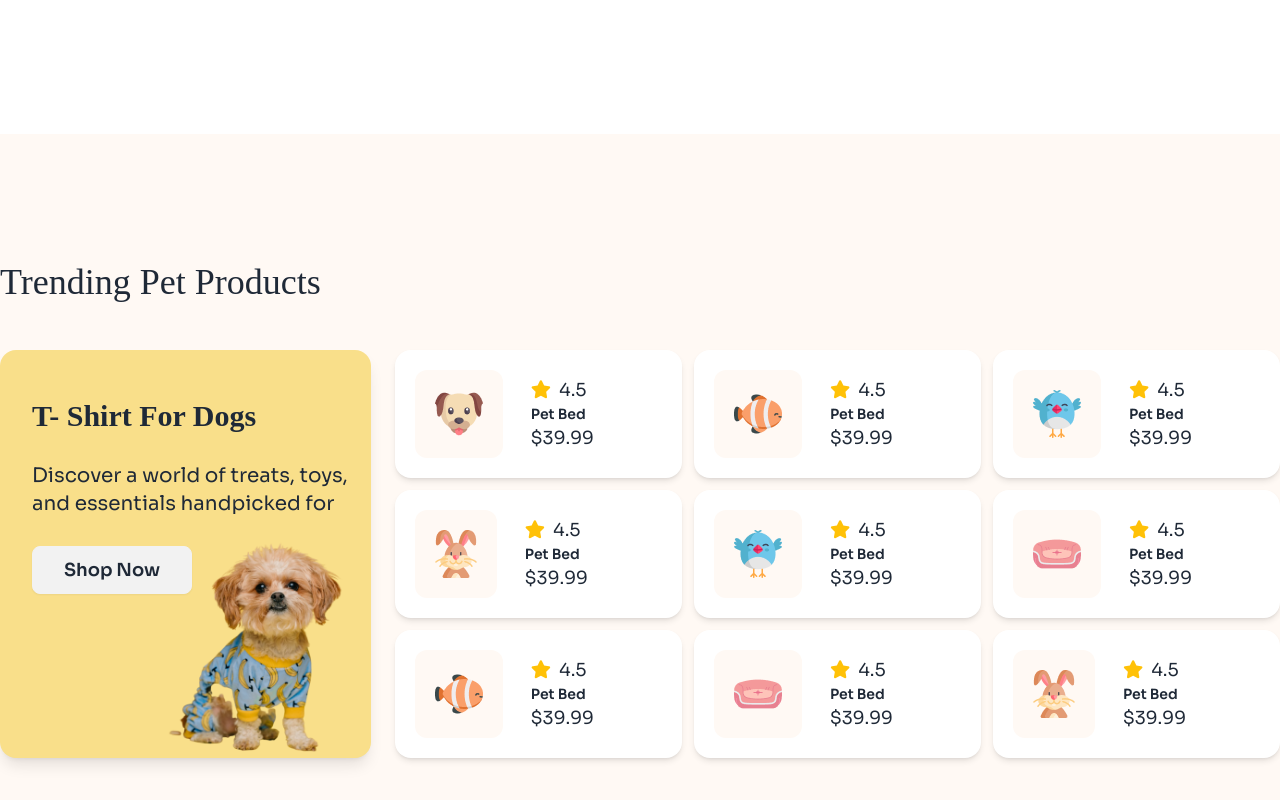
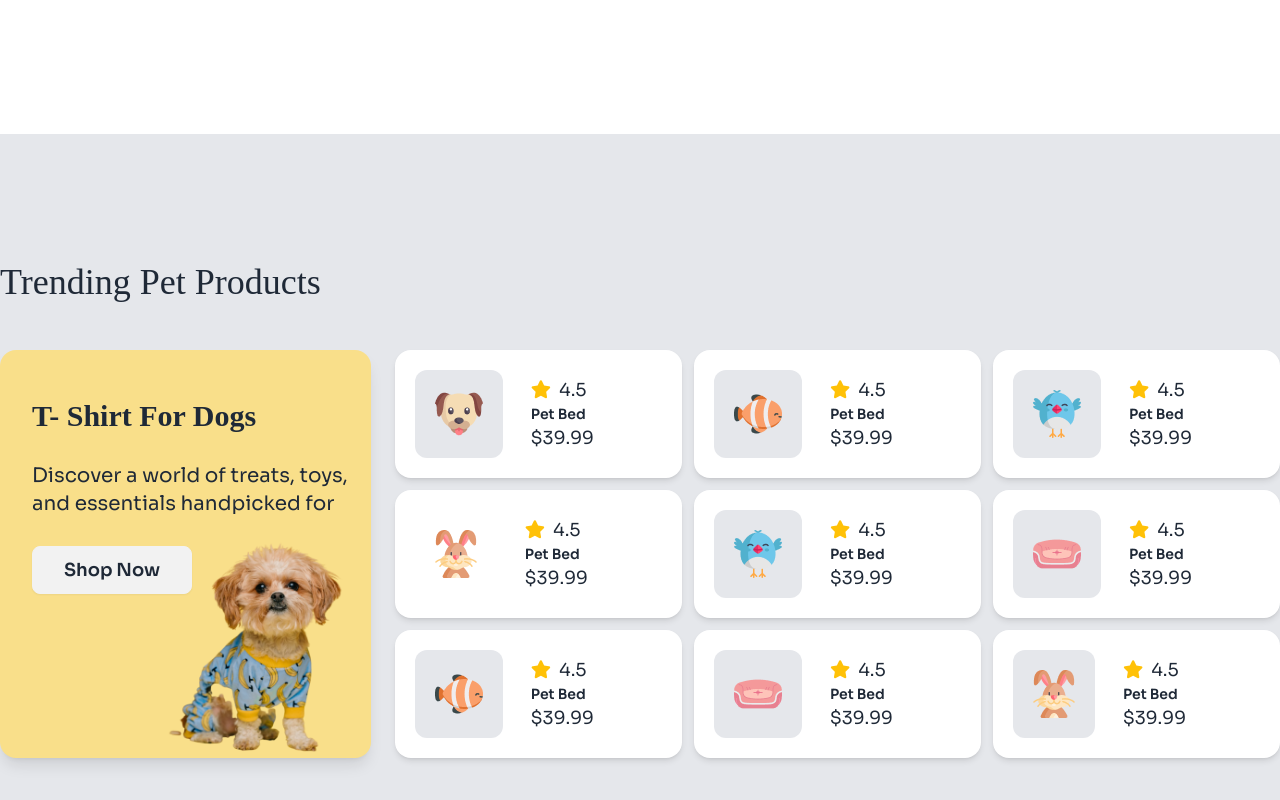
Before and after one commit to Arfan2007/assignment-3, a plain HTML site: page index.html in a window 1280 px wide. Shown: the part 1320-2120 px from the top of the page. Drawn offline with nearby package versions, Linux system fonts and the light colour scheme; a web font is replaced by a local one.

Commit message:
final commit

```diff
--- a/index.html
+++ b/index.html
@@ -27,7 +27,9 @@
             extend: {
               colors: {
                 yo: '#FFDC26',
+                back: '#FFF9F4'
               }
+
             }
           }
         }
@@ -40,7 +42,7 @@
     <!-- header section -->
     <header>
       <!-- nav section -->
-      <nav class="navbar lg:h-24 bg-[#FFF9F4]">
+      <nav class="navbar lg:h-24 bg-gray-200">
         <div class="justify-between container mx-auto">
           <div class="navbar-start flex items-center gap-4">
             <img src="assets/logo-header.png" alt="">
@@ -90,7 +92,7 @@
       <!-- Hero section -->
       <section class="relative container mx-auto">
           <div class="absolute z-10 px-5 lg:px-0">
-            <h1 class="font-adlam text-3xl z-10 mt-8 lg:text-6xl lg:mt-28">Pamper Your Pet,<br>Because They Deserve<br>the Bes</h1>
+            <h1 class="font-adlam text-3xl z-10 mt-8 lg:text-6xl lg:mt-28">Pamper Your Pet,<br>Because They Deserve<br>the Best</h1>
             <p class="text-base	mt-4 lg:text-xl" >Discover a world of treats, toys, and essentials handpicked for<br> your furry friends. Shop now and make tails wag with joy!</p>
             <a class="btn bg-yo text-lg mt-6">Find a pet</a>
           </div>
@@ -192,7 +194,7 @@
 
       </section>
       <!-- Trending section -->
-      <section class="lg:bg-[#FFF9F4] mt-14 lg:mt-36 px-5 lg:px-0 py lg:py-32">
+      <section class="lg:bg-gray-200 mt-14 lg:mt-36 px-5 lg:px-0 py lg:py-32">
         <div class="container mx-auto">
           <h3 class="font-adlam text-2xl mb-8 lg:text-4xl lg:mb-12">Trending Pet Products</h3>
           <!-- cards -->
@@ -219,7 +221,7 @@
                 <img
                   src="assets/dog-cartoon.png"
                   alt="dog"
-                  class="rounded-xl bg-[#FFF9F4] p-3 lg:p-5" />
+                  class="rounded-xl bg-gray-200 p-3 lg:p-5" />
               </figure>
               <div class="card-body text-left text-xs lg:text-lg pl-2 p-0 gap-0">
                 <div class="flex flex-row gap-2 items-center">
@@ -236,7 +238,7 @@
                 <img
                   src="assets/fish-cartoon.png"
                   alt="dog"
-                  class="rounded-xl bg-[#FFF9F4] p-3 lg:p-5" />
+                  class="rounded-xl bg-gray-200 p-3 lg:p-5" />
               </figure>
               <div class="card-body text-left text-xs lg:text-lg pl-2 p-0 gap-0">
                 <div class="flex flex-row gap-2 items-center">
@@ -253,7 +255,7 @@
                 <img
                   src="assets/bird-cartoon.png"
                   alt="dog"
-                  class="rounded-xl bg-[#FFF9F4] p-3 lg:p-5" />
+                  class="rounded-xl bg-gray-200 p-3 lg:p-5" />
               </figure>
               <div class="card-body text-left text-xs lg:text-lg pl-2 p-0 gap-0">
                 <div class="flex flex-row gap-2 items-center">
@@ -270,7 +272,7 @@
                 <img
                   src="assets/rabbit-cartoon.png"
                   alt="dog"
-                  class="rounded-xl bg-[#FFF9F4] p-3 lg:p-5" />
+                  class="rounded-xl bg-gray-200p-3 lg:p-5" />
               </figure>
               <div class="card-body text-left text-xs lg:text-lg pl-2 p-0 gap-0">
                 <div class="flex flex-row gap-2 items-center">
@@ -287,7 +289,7 @@
                 <img
                   src="assets/bird-cartoon.png"
                   alt="dog"
-                  class="rounded-xl bg-[#FFF9F4] p-3 lg:p-5" />
+                  class="rounded-xl bg-gray-200 p-3 lg:p-5" />
               </figure>
               <div class="card-body text-left text-xs lg:text-lg pl-2 p-0 gap-0">
                 <div class="flex flex-row gap-2 items-center">
@@ -304,7 +306,7 @@
                 <img
                   src="assets/pet-couch.png"
                   alt="dog"
-                  class="rounded-xl bg-[#FFF9F4] p-3 lg:p-5" />
+                  class="rounded-xl bg-gray-200 p-3 lg:p-5" />
               </figure>
               <div class="card-body text-left text-xs lg:text-lg pl-2 p-0 gap-0">
                 <div class="flex flex-row gap-2 items-center">
@@ -321,7 +323,7 @@
                 <img
                   src="assets/fish-cartoon.png"
                   alt="dog"
-                  class="rounded-xl bg-[#FFF9F4] p-3 lg:p-5" />
+                  class="rounded-xl bg-gray-200 p-3 lg:p-5" />
               </figure>
               <div class="card-body text-left text-xs lg:text-lg pl-2 p-0 gap-0">
                 <div class="flex flex-row gap-2 items-center">
@@ -338,7 +340,7 @@
                 <img
                   src="assets/pet-couch.png"
                   alt="dog"
-                  class="rounded-xl bg-[#FFF9F4] p-3 lg:p-5" />
+                  class="rounded-xl bg-gray-200 p-3 lg:p-5" />
               </figure>
               <div class="card-body text-left text-xs lg:text-lg pl-2 p-0 gap-0">
                 <div class="flex flex-row gap-2 items-center">
@@ -355,7 +357,7 @@
                 <img
                   src="assets/rabbit-cartoon.png"
                   alt="dog"
-                  class="rounded-xl bg-[#FFF9F4] p-3 lg:p-5" />
+                  class="rounded-xl bg-gray-200 p-3 lg:p-5" />
               </figure>
               <div class="card-body text-left text-xs lg:text-lg pl-2 p-0 gap-0">
                 <div class="flex flex-row gap-2 items-center">
@@ -407,7 +409,7 @@
       <!-- get pawsome section -->
       <section class="container mx-auto mt-14 lg:mt-36 px-5 lg:px-0">
           <!-- pawsome card -->
-          <div class="relative card flex lg:fle-row bg-white lg:px-20 lg:py-5 lg:w-100% shadow-lg">
+          <div class="relative card flex lg:flex-row bg-gray-200 lg:px-20 lg:py-5 lg:w-100% shadow-lg">
             <figure>
               <img class="lg:mr-28" src="assets/cute-pet-small.png" alt="">
             </figure>
```
